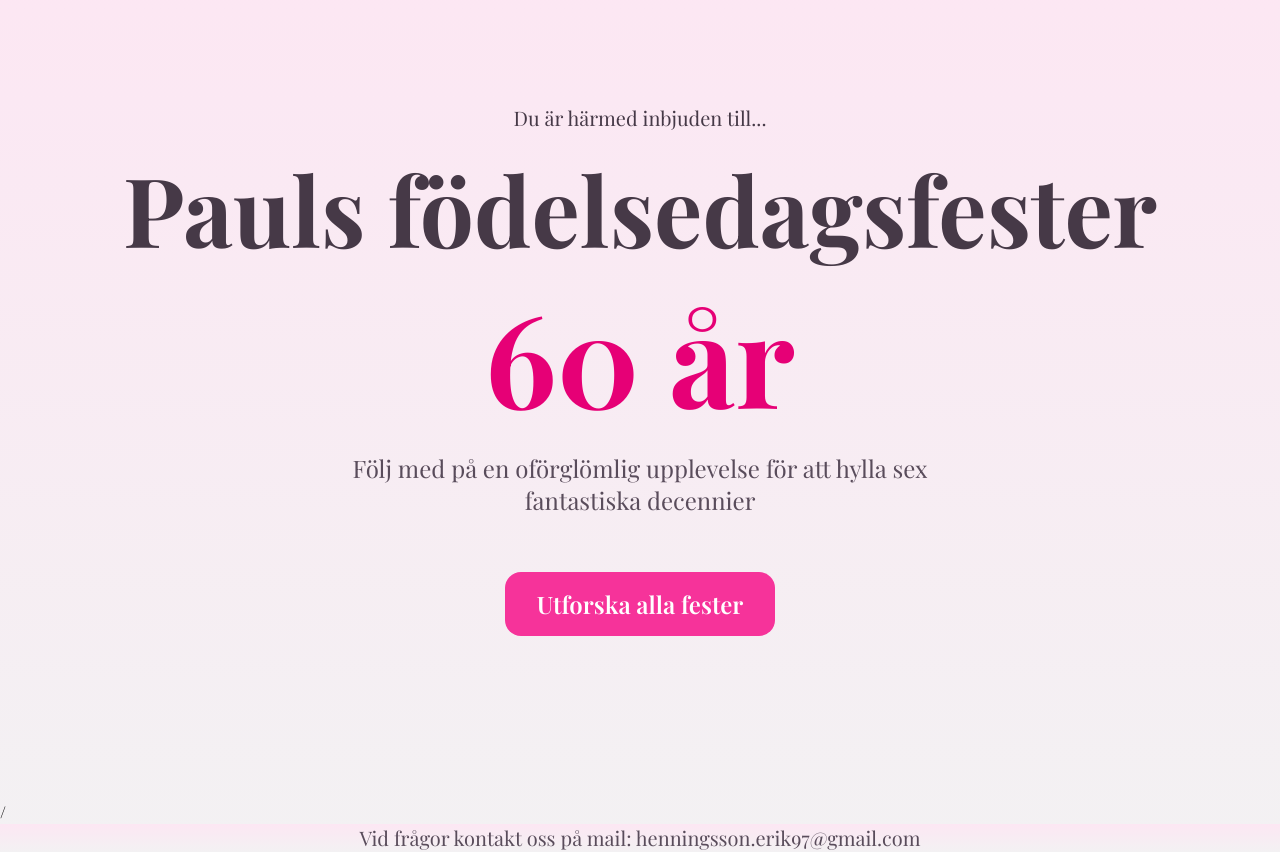
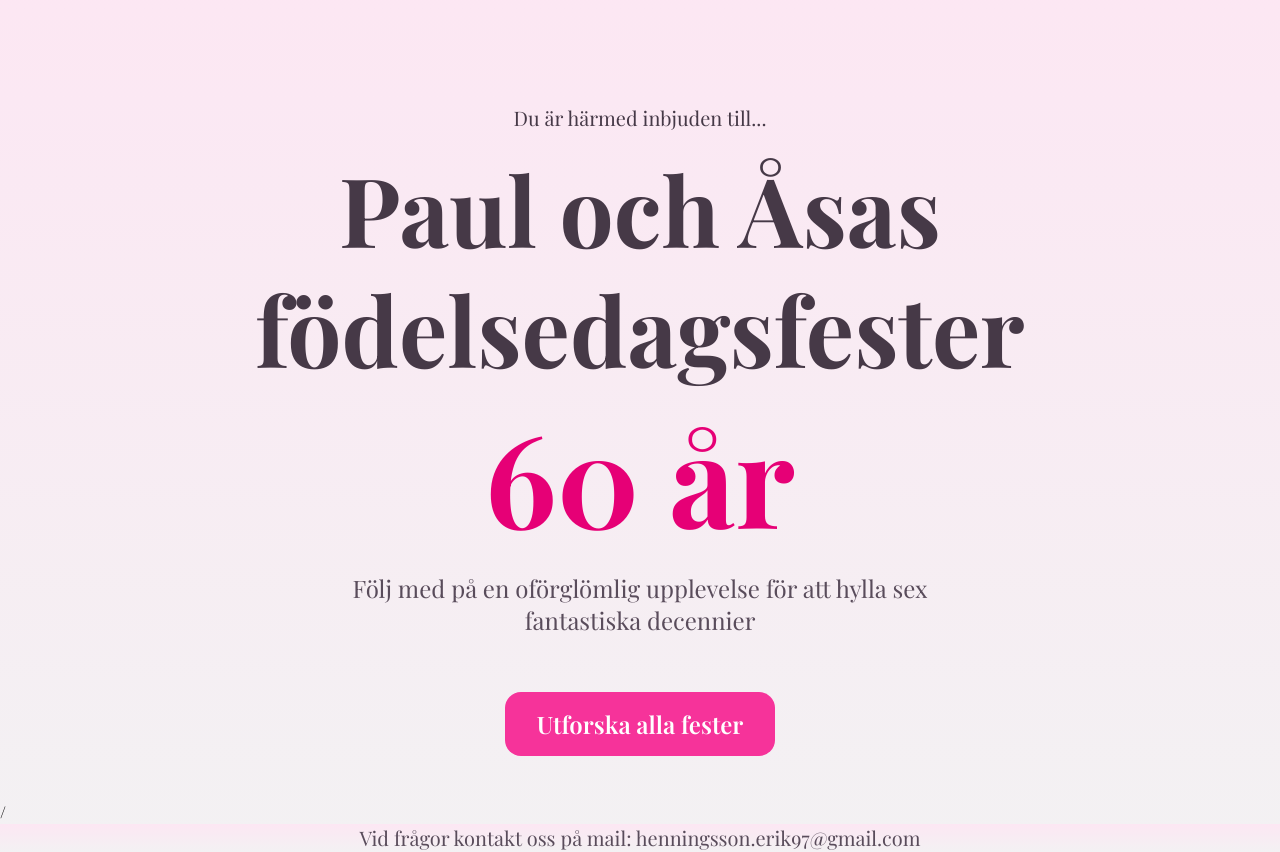
Before and after one commit to Godisstrut/PartyPlanner, a React (Vite) app in the folder party-project/: page / in a window 1280 px wide. Built offline with nearby package versions, Linux system fonts and the light colour scheme; no server answers; a web font is replaced by a local one.

Commit message:
Small update
Updated small spelling mistakes

```diff
--- a/party-project/src/Pages/Events.tsx
+++ b/party-project/src/Pages/Events.tsx
@@ -15,7 +15,7 @@ function Events() { // Page that shows all events
             <Link to="/" className="text-sm tracking-[0.3em] uppercase hover:underline transition-transform" >
                 ← Tillbaka
             </Link>
-            <h1 className=" font-semibold text-4xl lg:text-6xl text-mauve-700 " >Festerlighterna 🎉</h1>
+            <h1 className=" font-semibold text-4xl lg:text-6xl text-mauve-700 " >Festligheterna 🎉</h1>
             <p className="text-center md:text-left md:text-xl text-mauve-600 pt-6 " >Välj nedan vilken fest som tilltalar dig mest. Kom ihåg, man kan bara välja en!</p>
             {loading && (
                 <p className="text-mauve-500 mt-12 animate-pulse">Laddar fester...</p>
--- a/party-project/src/Pages/Home.tsx
+++ b/party-project/src/Pages/Home.tsx
@@ -35,7 +35,7 @@ function Home() { // Home page that leads to the events guests are invited to
                 Du är härmed inbjuden till...
             </motion.p>
             <motion.h1 variants={item} className="font-bold text-4xl sm:text-6xl lg:text-8xl text-mauve-700 m-2 leading-tight">
-                Pauls födelsedagsfester
+                Paul och Åsas födelsedagsfester
             </motion.h1>
             <motion.h1 variants={item} className="font-bold text-6xl sm:text-7xl lg:text-9xl text-pink-600 m-2">
                 60 år
```
